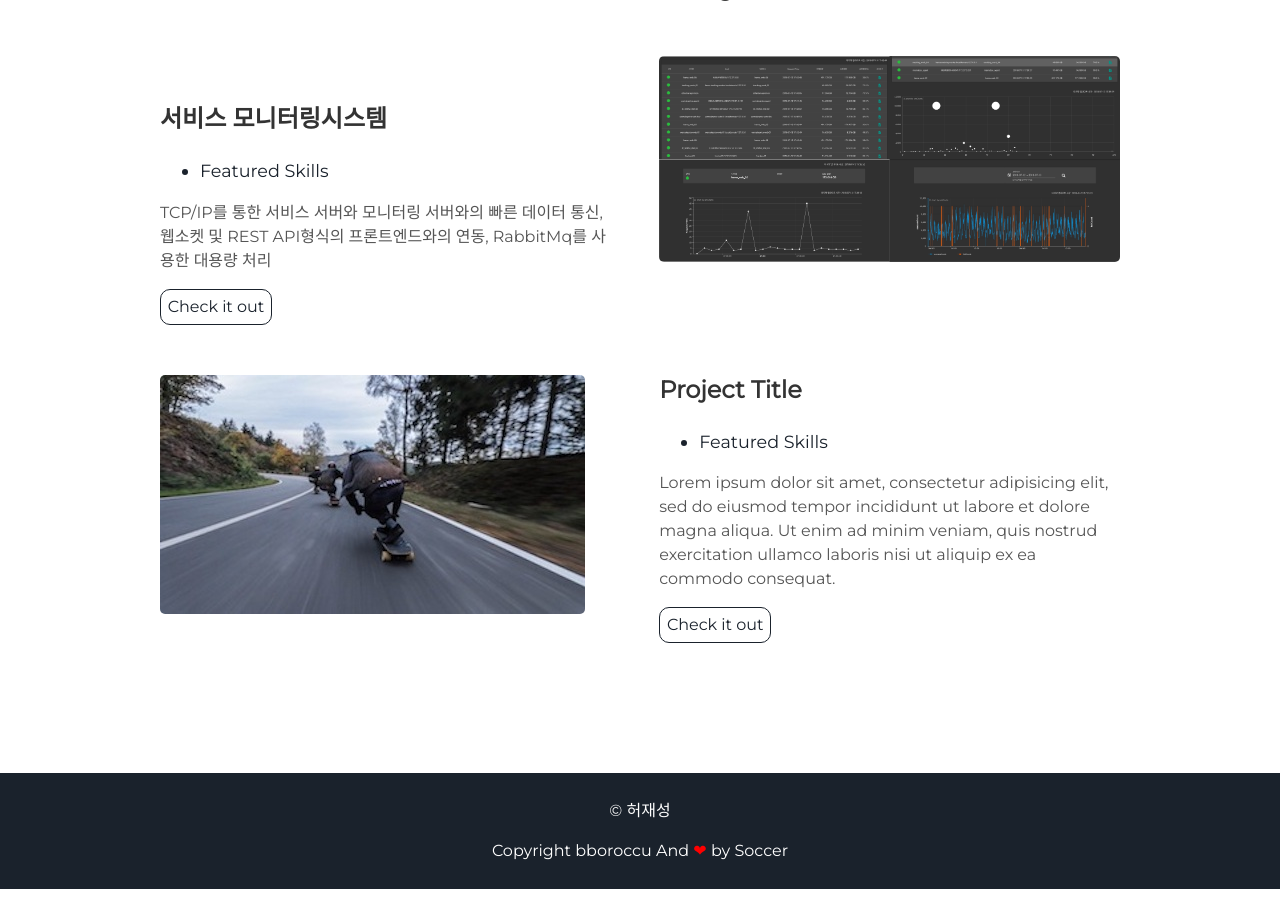
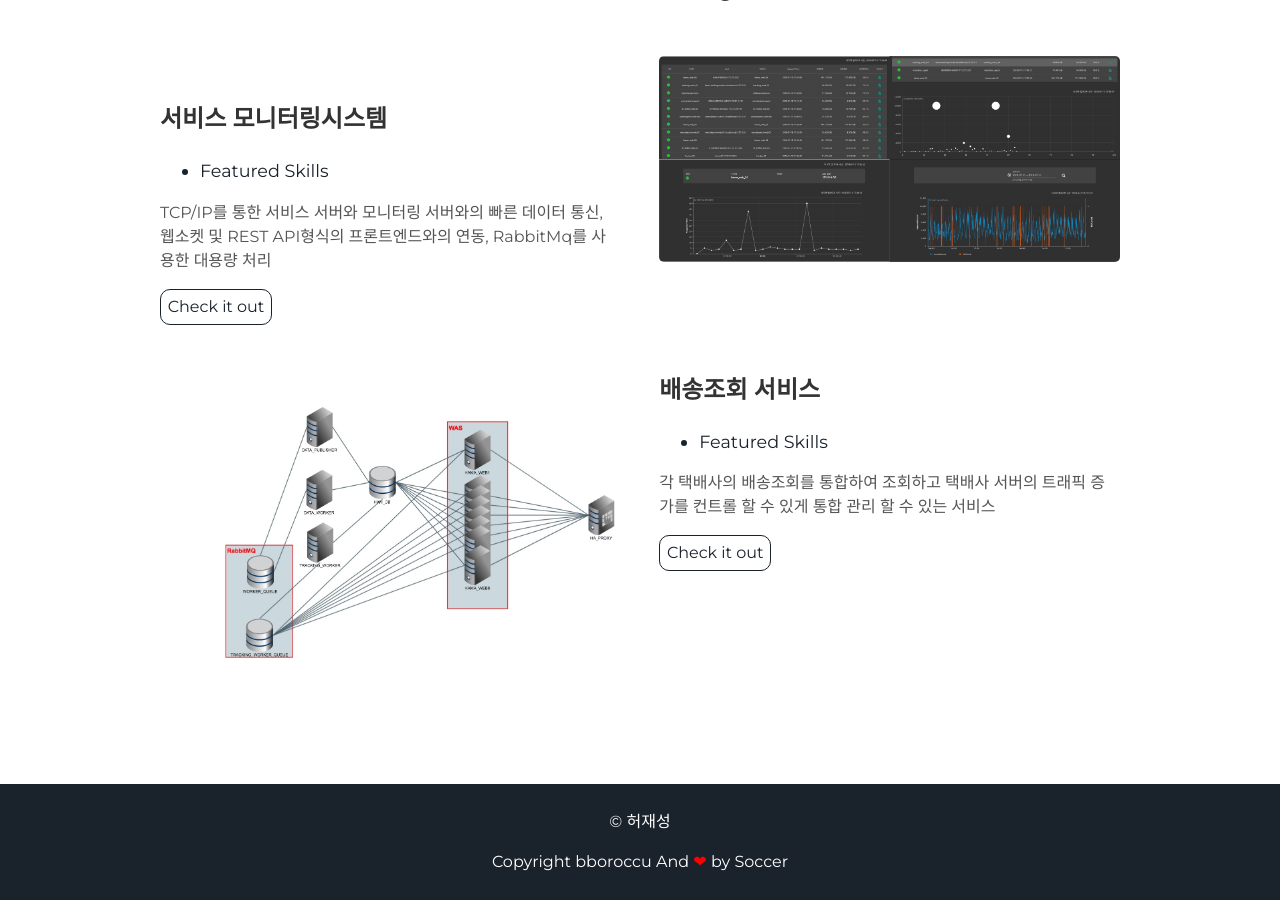
Before and after one commit to bboroccu/bboroccu.github.io, a Jekyll site: the page built from index.html, in a window 1280 px wide and 900 px high, scrolled down 1707 px. Built offline with Jekyll 4.4.1, drawn with Linux system fonts in a browser that asks for light colours; some of the changed text lies outside the part shown.

Commit message:
[수정사항] - 배송조회 프로젝트 추가

```diff
--- a/_config.yml
+++ b/_config.yml
@@ -7,7 +7,7 @@ description: 천천히 꾸준히 길게
 # User settings
 username: 허재성
 user_description: 운동이 좋고 친구가 좋고 사람 좋은 개발자
-user_title: Software Developer
+user_title: Software Engineer
 email: bboroccu@gmail.com
 twitter_username:
 github_username: bboroccu
--- a/_includes/projects.html
+++ b/_includes/projects.html
@@ -16,14 +16,14 @@
 </div>
 <div class="user-projects">
   <div class="images-left">
-    <img alt="mountains" src="{{ "/assets/img/skate.jpg" | prepend: site.baseurl }}" />
+    <img alt="mountains" src="{{ "/assets/img/hamastruct.jpg" | prepend: site.baseurl }}" />
   </div>
   <div class="contents-right">
-    <h3> Project Title </h3>
+    <h3> 배송조회 서비스 </h3>
     <ul>
       <li> Featured Skills</li>
     </ul>
-    <p>Lorem ipsum dolor sit amet, consectetur adipisicing elit, sed do eiusmod tempor incididunt ut labore et dolore magna aliqua. Ut enim ad minim veniam, quis nostrud exercitation ullamco laboris nisi ut aliquip ex ea commodo consequat.</p>
+    <p>각 택배사의 배송조회를 통합하여 조회하고 택배사 서버의 트래픽 증가를 컨트롤 할 수 있게 통합 관리 할 수 있는 서비스</p>
     <a class="project-link" href="#">Check it out</a>
   </div>
 </div>
```
Also changed, not shown: assets/img/hamastruct.jpg (added).
